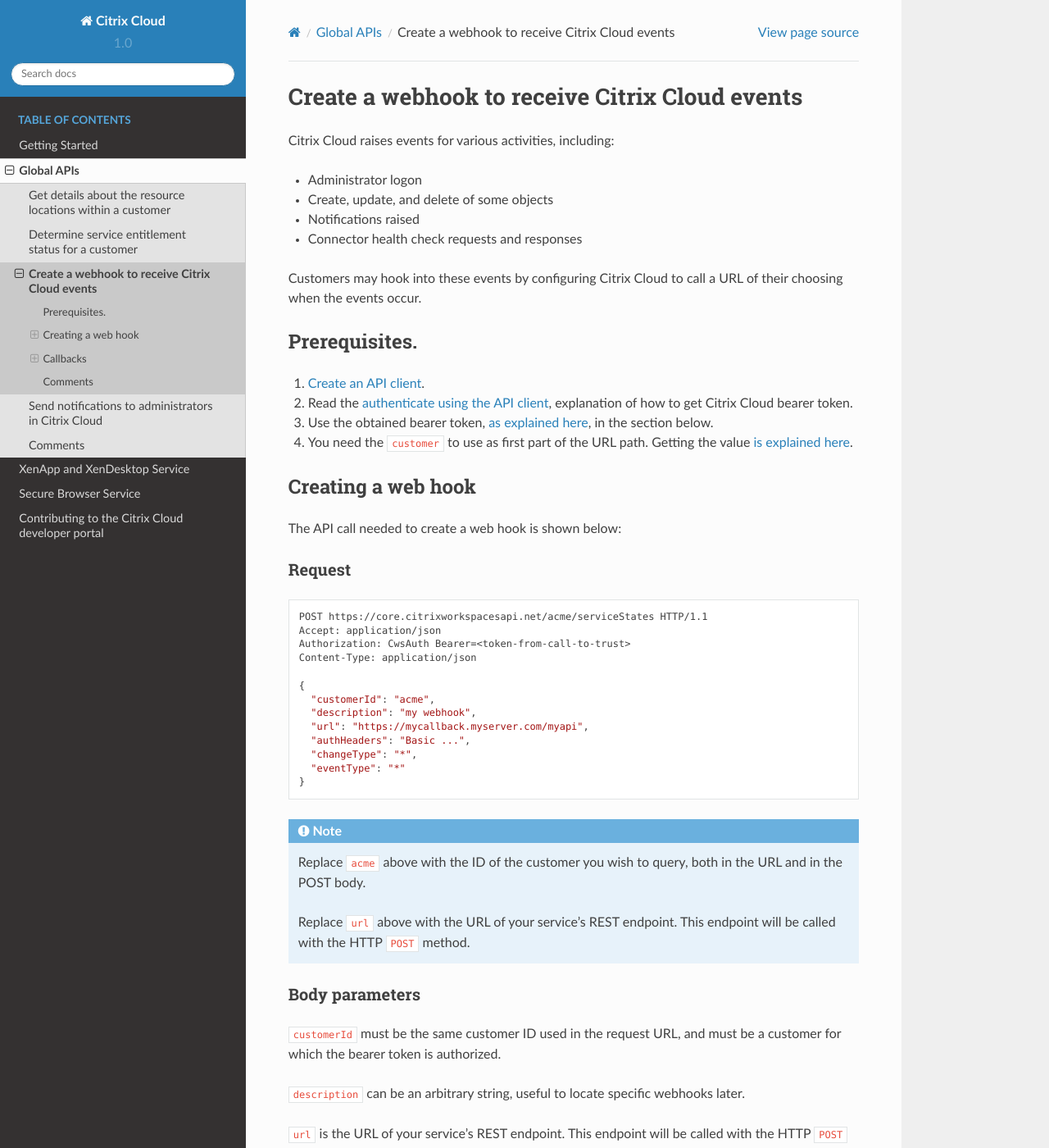
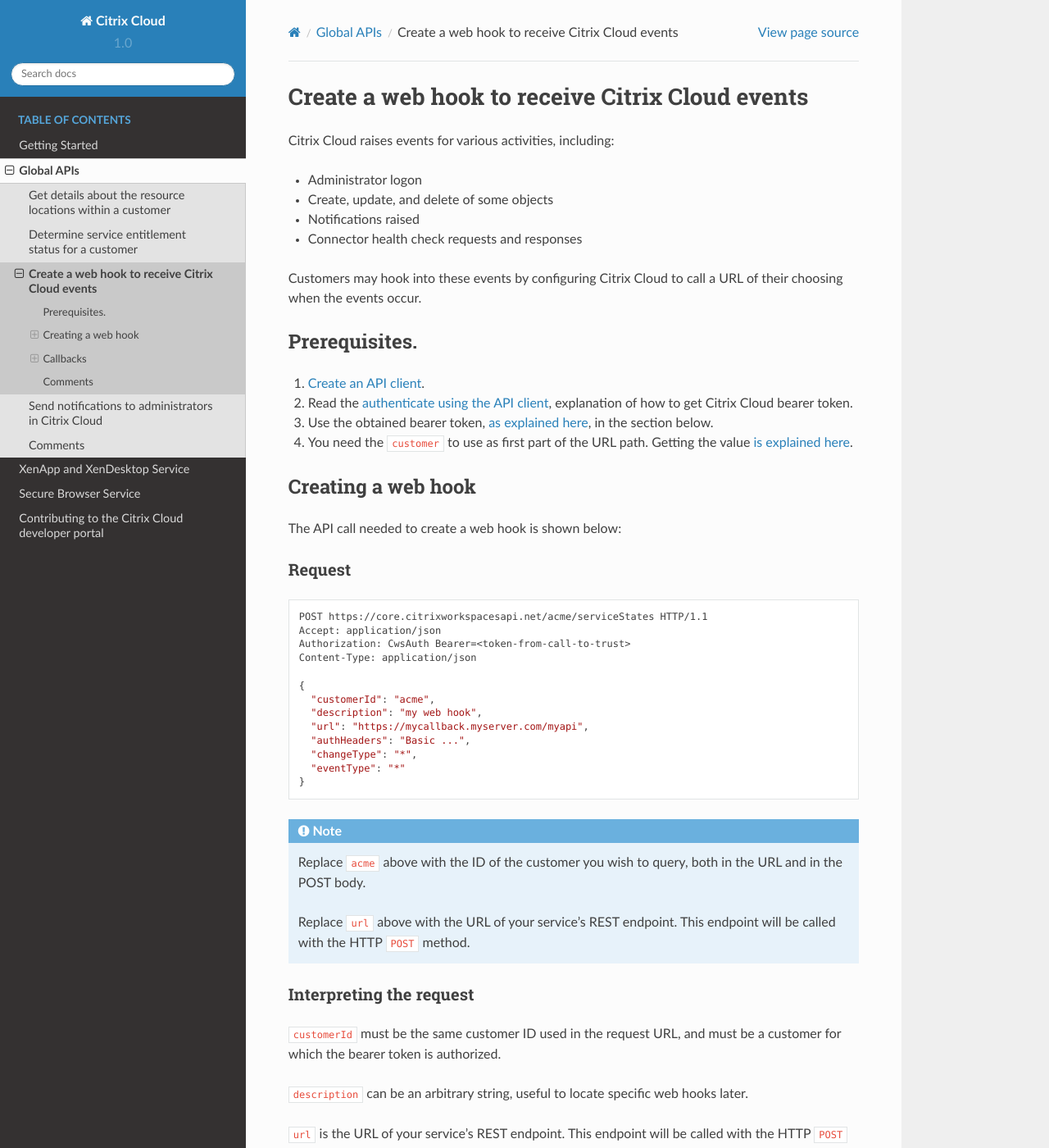
Before and after one commit to yufengsh/devportal, a Sphinx documentation site: the page built from source/_platform/create_webhook.rst, in a window 1280 px wide and 1400 px high. Shown: the whole window at 82% size. Built offline with Sphinx 7.4.7 and the Read the Docs theme 2.0.0, drawn with Linux system fonts in a browser that asks for light colours.

Commit message:
fix issues identified in code review

```diff
--- a/source/_platform/create_webhook.rst
+++ b/source/_platform/create_webhook.rst
@@ -1,6 +1,6 @@
-===============================================
-Create a webhook to receive Citrix Cloud events
-===============================================
+================================================
+Create a web hook to receive Citrix Cloud events
+================================================
 
 Citrix Cloud raises events for various activities, including:
 
@@ -38,7 +38,7 @@ Request
 
   {
     "customerId": "acme",
-    "description": "my webhook",
+    "description": "my web hook",
     "url": "https://mycallback.myserver.com/myapi",
     "authHeaders": "Basic ...",
     "changeType": "*",
@@ -50,11 +50,11 @@ Request
 
     Replace ``url`` above with the URL of your service's REST endpoint.  This endpoint will be called with the HTTP ``POST`` method.
 
-Body parameters
-~~~~~~~~~~~~~~~
+Interpreting the request
+~~~~~~~~~~~~~~~~~~~~~~~~
 ``customerId`` must be the same customer ID used in the request URL, and must be a customer for which the bearer token is authorized.
 
-``description`` can be an arbitrary string, useful to locate specific webhooks later.
+``description`` can be an arbitrary string, useful to locate specific web hooks later.
 
 ``url`` is the URL of your service's REST endpoint.  This endpoint will be called with the HTTP ``POST`` method and must be internet-accessible.
 
--- a/source/_platform/get_service_entitlement_status.rst
+++ b/source/_platform/get_service_entitlement_status.rst
@@ -65,7 +65,7 @@ Response
       ]
   }
 
-Explanation of properties
+Interpreting the response
 ~~~~~~~~~~~~~~~~~~~~~~~~~
 
 ``serviceName`` is the name of each product service within Citrix Cloud.
```
